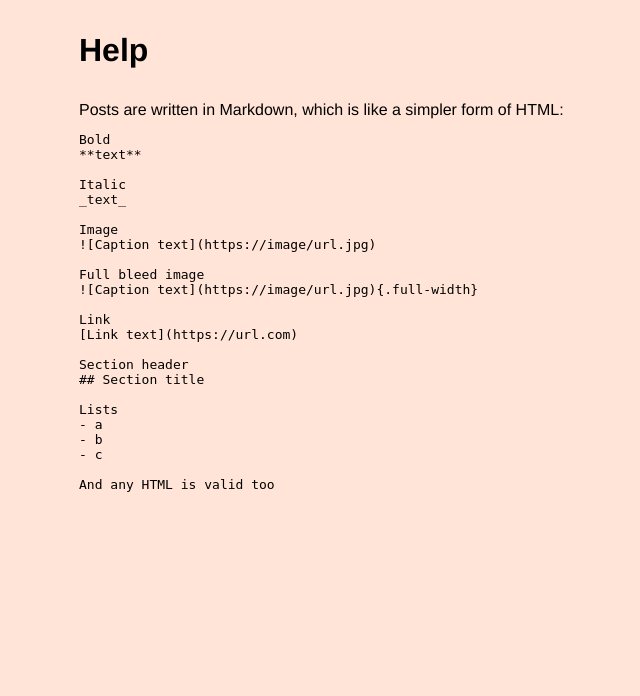
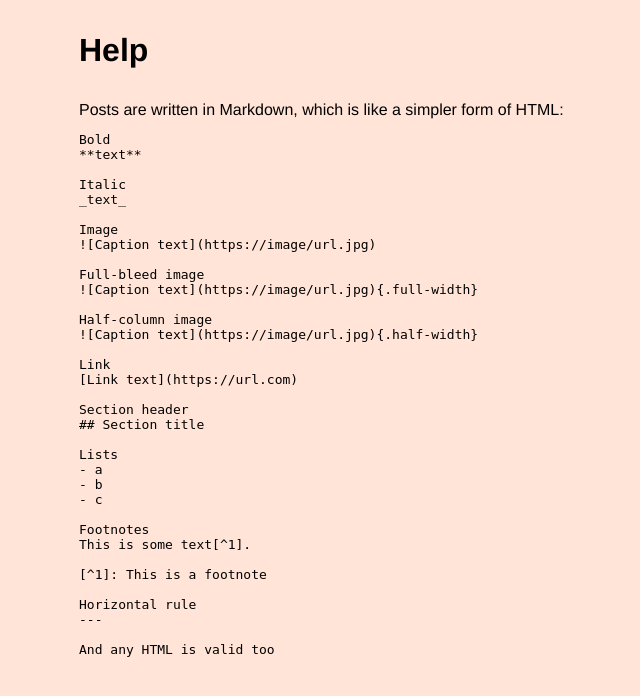
Before and after one commit to frnsys/taozi, a Flask app: template unbag/front/templates/admin/help.html in a window 1280 px wide. Shown: the top 696 px of the page, without its empty margins (233-873 px from the left). Run offline with Flask 2, Linux system fonts and the light colour scheme; the template is opened without the code that fills it, so the values that code supplies are empty; parts of the project's set-up code (start-up, migrations or seed data) failed here and were passed over.

Commit message:
updated help

```diff
--- a/unbag/front/templates/admin/help.html
+++ b/unbag/front/templates/admin/help.html
@@ -16,8 +16,11 @@ _text_
 Image
 ![Caption text](https://image/url.jpg)
 
-Full bleed image
+Full-bleed image
 ![Caption text](https://image/url.jpg){.full-width}
+
+Half-column image
+![Caption text](https://image/url.jpg){.half-width}
 
 Link
 [Link text](https://url.com)
@@ -30,6 +33,14 @@ Lists
 - b
 - c
 
+Footnotes
+This is some text[^1].
+
+[^1]: This is a footnote
+
+Horizontal rule
+---
+
 And any HTML is valid too
 </pre>
 </div>
```
